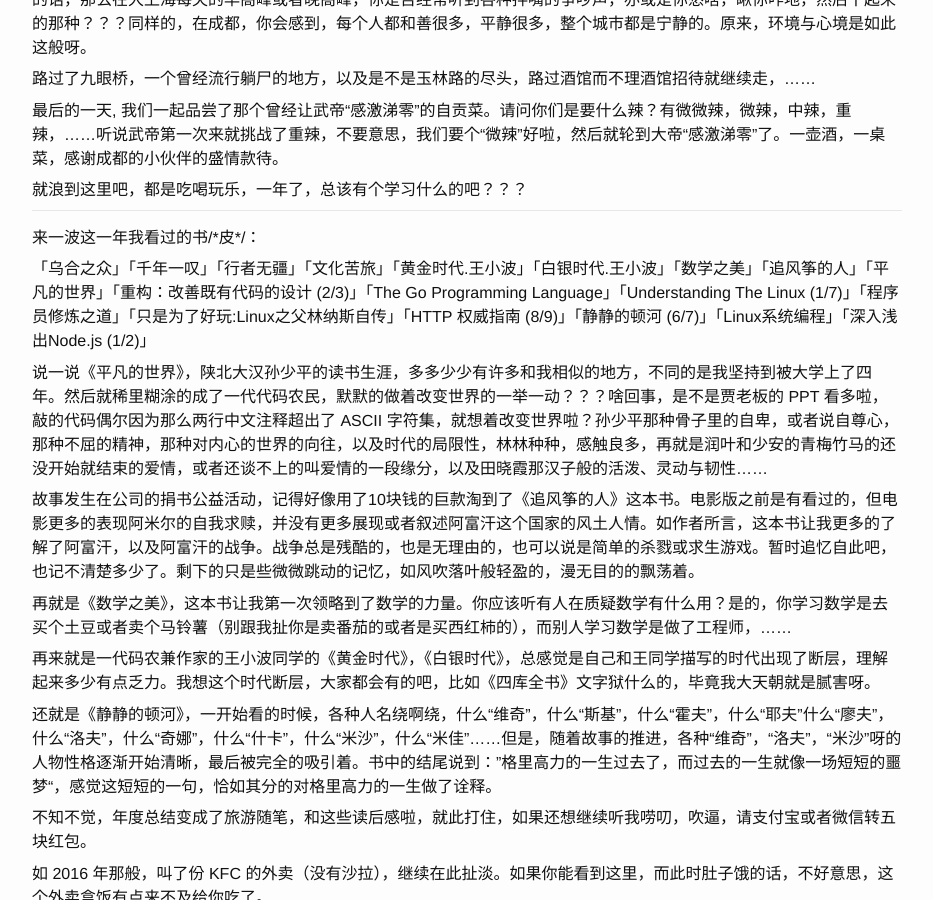
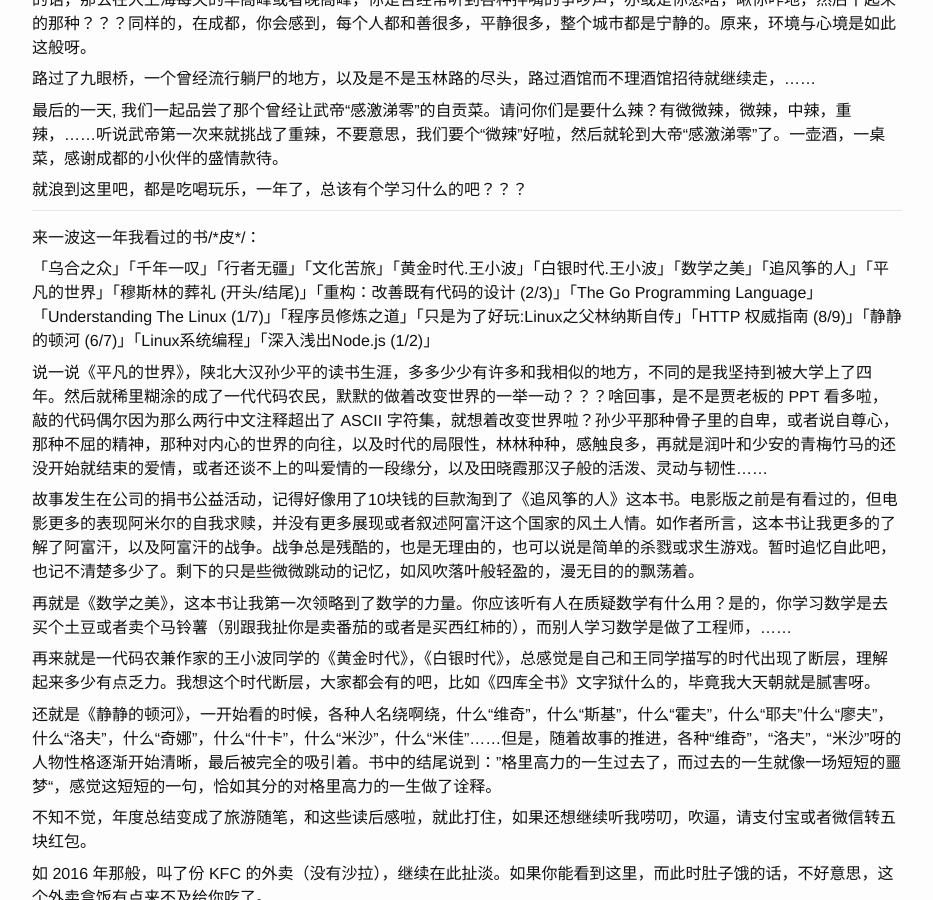
Before and after one commit to ousiax/ousiax.github.io, a Jekyll site: the page built from _posts/2017-12-31-annual-summary-2017.md, in a window 1280 px wide and 900 px high, scrolled down 3017 px. Shown: the whole window, without its empty margins (173-1106 px from the left). Built offline with Jekyll 4.4.1, drawn with Linux system fonts in a browser that asks for light colours; comment, search, counter and statistics services are not loaded.

Commit message:
Update 2017-12-31-annual-summary-2017.md

```diff
--- a/_posts/2017-12-31-annual-summary-2017.md
+++ b/_posts/2017-12-31-annual-summary-2017.md
@@ -94,7 +94,7 @@
 
 来一波这一年我看过的书/\*皮\*/：
 
-「乌合之众」「千年一叹」「行者无疆」「文化苦旅」「黄金时代.王小波」「白银时代.王小波」「数学之美」「追风筝的人」「平凡的世界」「重构：改善既有代码的设计 (2/3)」「The Go Programming Language」「Understanding The Linux (1/7)」「程序员修炼之道」「只是为了好玩:Linux之父林纳斯自传」「HTTP 权威指南 (8/9)」「静静的顿河 (6/7)」「Linux系统编程」「深入浅出Node.js (1/2)」
+「乌合之众」「千年一叹」「行者无疆」「文化苦旅」「黄金时代.王小波」「白银时代.王小波」「数学之美」「追风筝的人」「平凡的世界」「穆斯林的葬礼 (开头/结尾)」「重构：改善既有代码的设计 (2/3)」「The Go Programming Language」「Understanding The Linux (1/7)」「程序员修炼之道」「只是为了好玩:Linux之父林纳斯自传」「HTTP 权威指南 (8/9)」「静静的顿河 (6/7)」「Linux系统编程」「深入浅出Node.js (1/2)」
 
 说一说《平凡的世界》，陕北大汉孙少平的读书生涯，多多少少有许多和我相似的地方，不同的是我坚持到被大学上了四年。然后就稀里糊涂的成了一代代码农民，默默的做着改变世界的一举一动？？？啥回事，是不是贾老板的 PPT 看多啦，敲的代码偶尔因为那么两行中文注释超出了 ASCII 字符集，就想着改变世界啦？孙少平那种骨子里的自卑，或者说自尊心，那种不屈的精神，那种对内心的世界的向往，以及时代的局限性，林林种种，感触良多，再就是润叶和少安的青梅竹马的还没开始就结束的爱情，或者还谈不上的叫爱情的一段缘分，以及田晓霞那汉子般的活泼、灵动与韧性……
 
```
